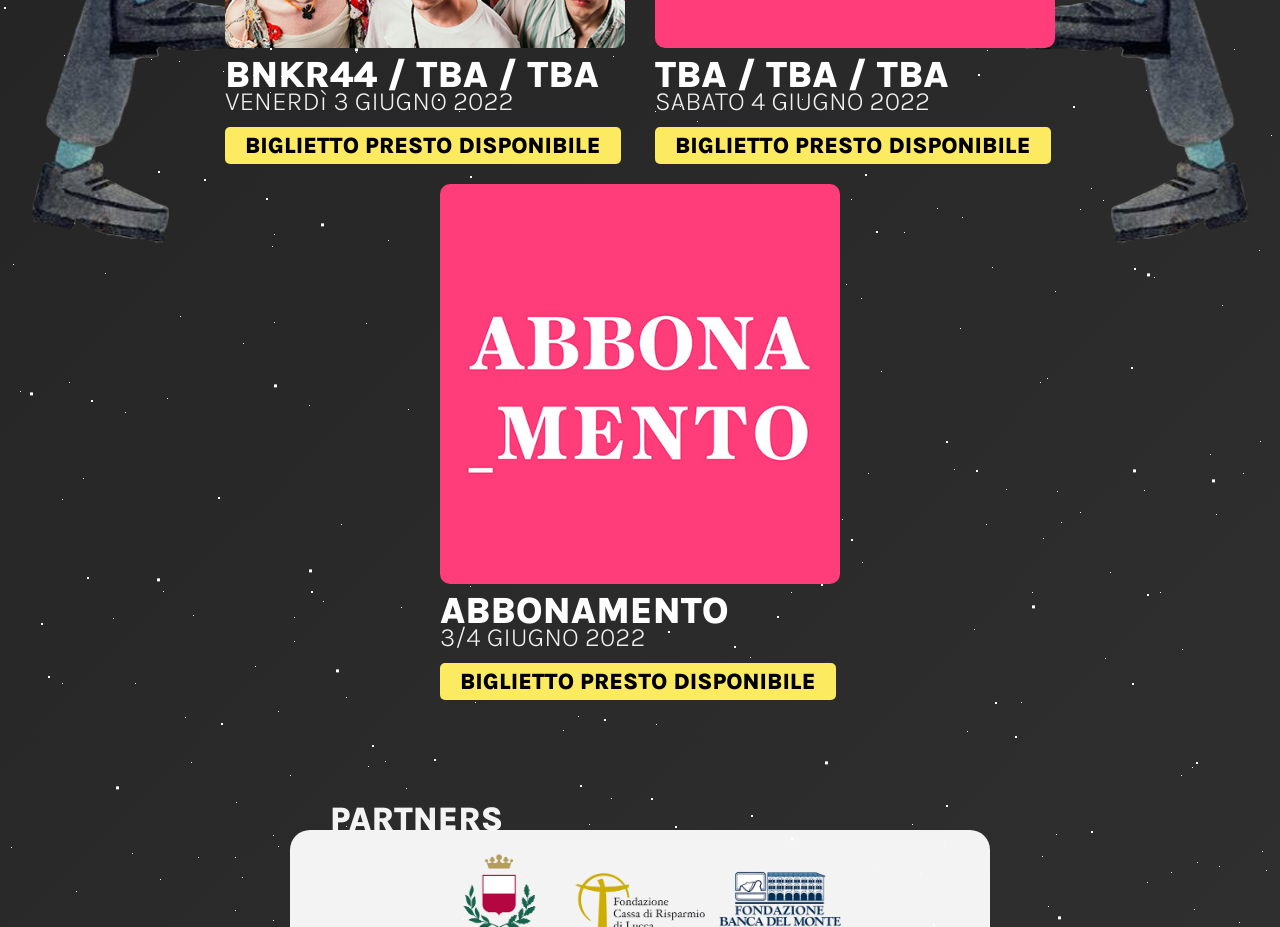
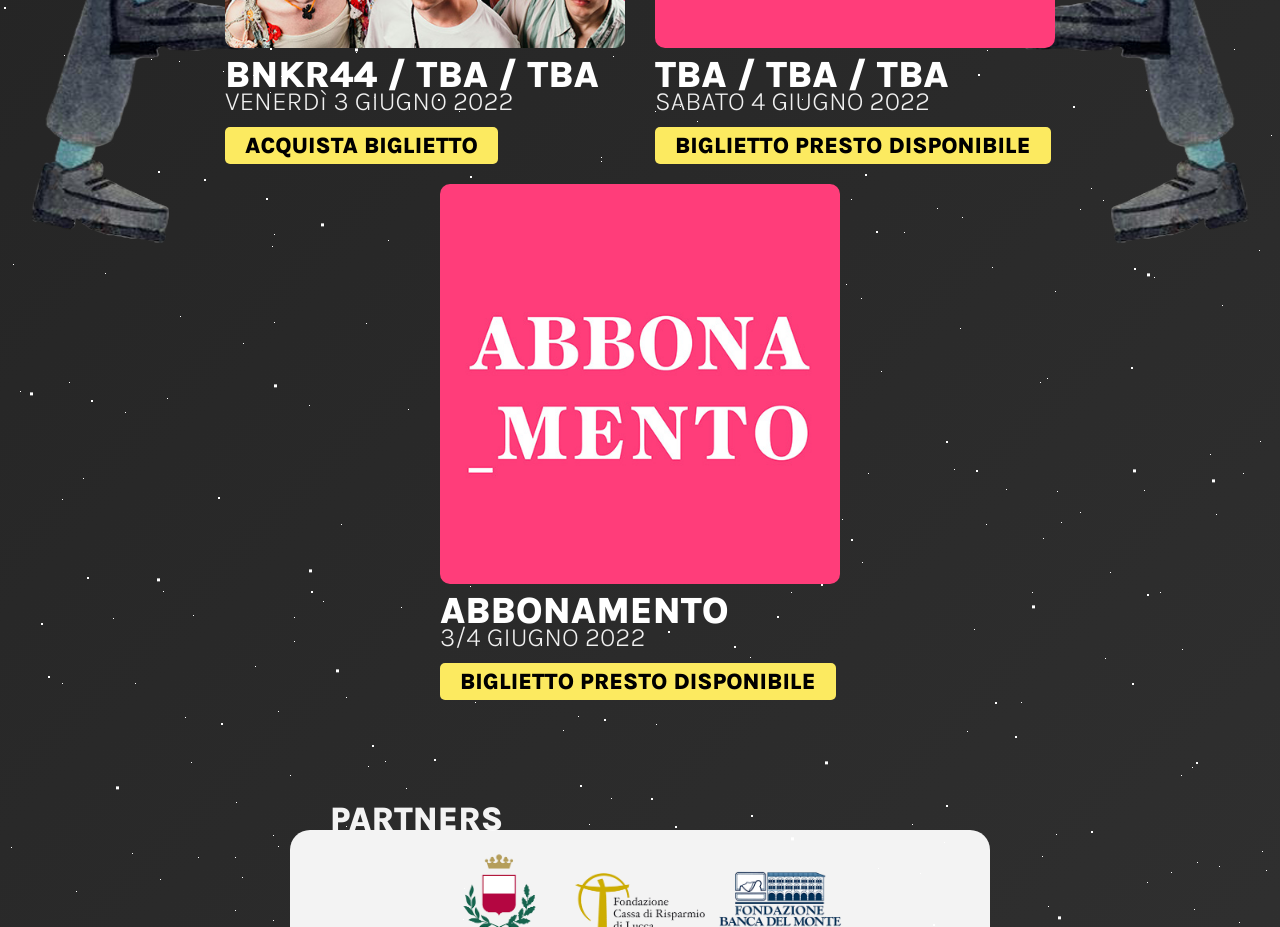
Before and after one commit to Maffei46/womfest, a Vue app: page / in a window 1280 px wide. Shown: the part 1040-1967 px from the top of the page. Built offline with nearby package versions, Linux system fonts and the light colour scheme.

Commit message:
Update event.vue

```diff
--- a/src/components/event.vue
+++ b/src/components/event.vue
@@ -3,7 +3,7 @@
         <a :href="event.url" target="blank_"><div class="img" :style="'background-image: url(\''+require('@/assets/events/'+event.img)+'\')'"></div></a>
         <div class="name">{{event.name}}</div>
         <div class="data">{{event.data}}</div>
-        <a :href="event.url" target="blank_"><div class="button">BIGLIETTO PRESTO DISPONIBILE</div></a>
+        <a :href="event.url" target="blank_"><div class="button">{{event.url=='#'?'BIGLIETTO PRESTO DISPONIBILE':'ACQUISTA BIGLIETTO'}}</div></a>
     </div>
 </template>
 
```
